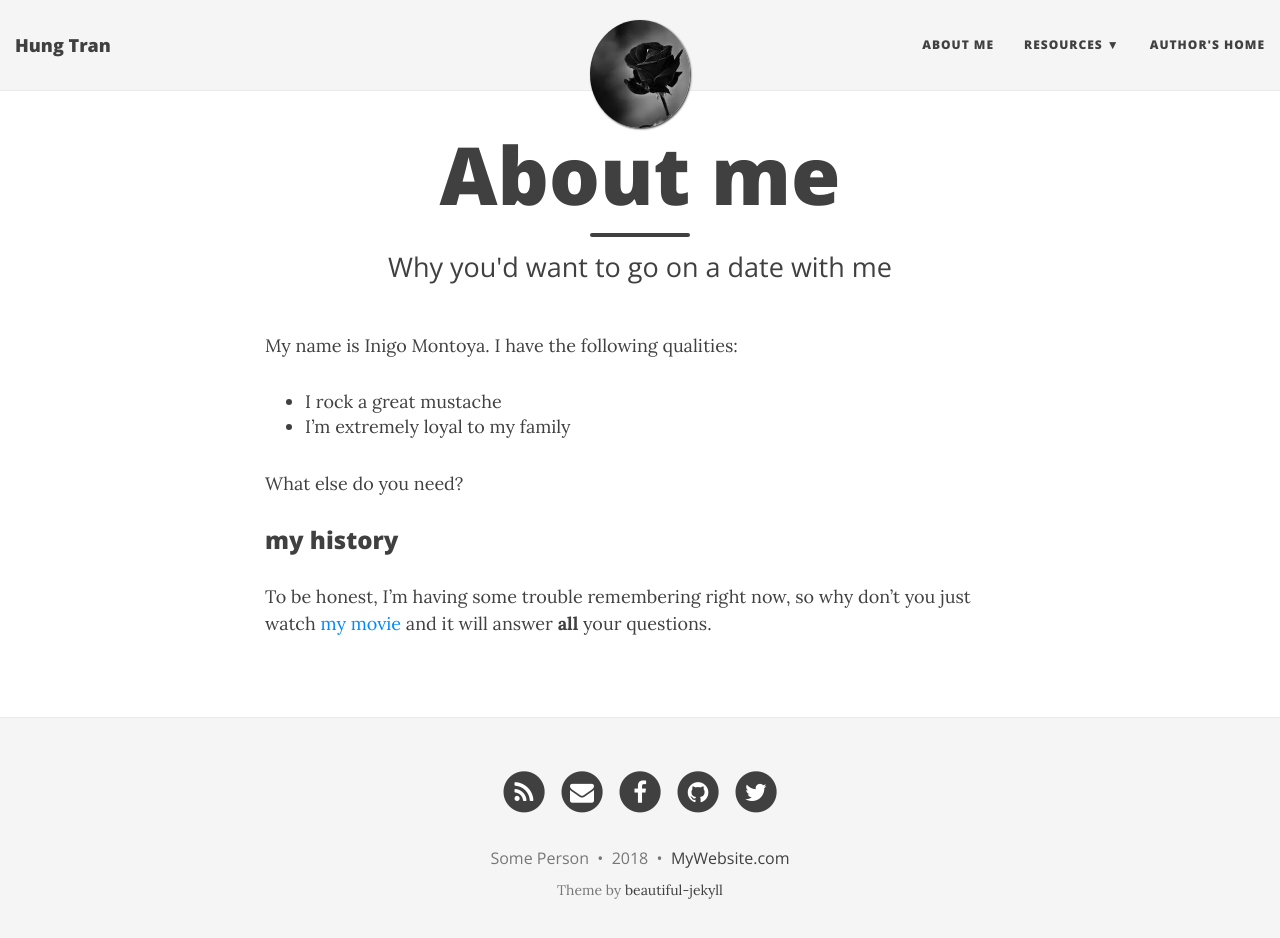
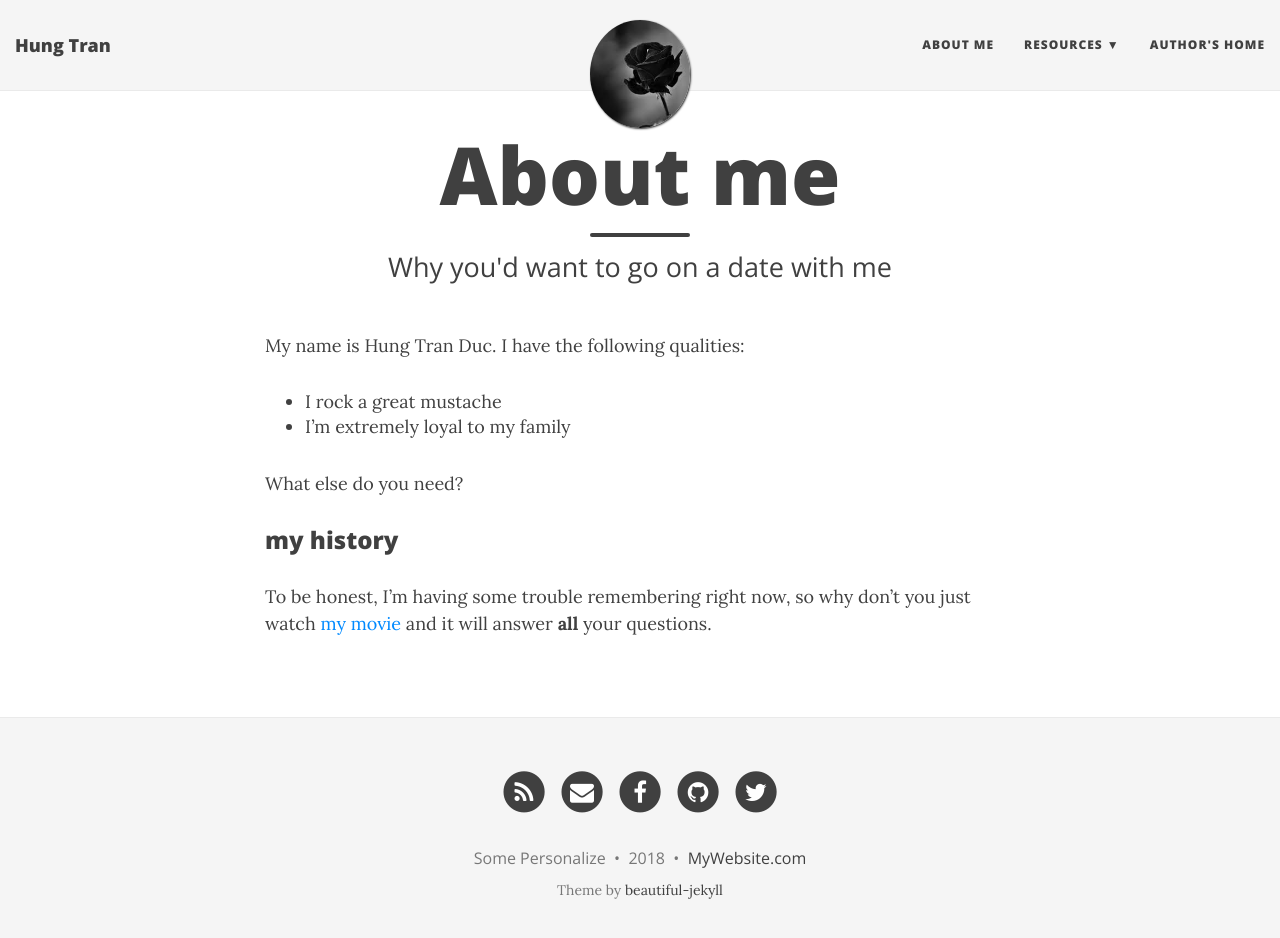
Before and after one commit to hungtranqn/hungtranqn.github.io, a Jekyll site: the page built from aboutme.md, in a window 1280 px wide and 951 px high. Shown: the top 938 px of the window. Built offline with Jekyll 4.4.1, drawn with Linux system fonts in a browser that asks for light colours; nearby versions of some CDN libraries; some of the changed lines change nothing that is shown.

Commit message:
add demo web

```diff
--- a/_config.yml
+++ b/_config.yml
@@ -64,7 +64,7 @@ footer-link-col: "#404040"
 # Change all these values or delete the ones you don't want.
 # Important: you must keep the "name" parameter, everything else you can remove
 author:
-  name: Some Person
+  name: Some Personalize
 
 # Select your active Social Network Links.
 # Uncomment the links you want to show in the footer and add your information to each link.
@@ -72,10 +72,10 @@ author:
 # If you want to add a new link that isn't here, you'll need to also edit the file _data/SocialNetworks.yml
 social-network-links:
   rss: true
-  email: "someone@example.com"
-  facebook: daattali
-  github: daattali
-  twitter: daattali
+  email: "hungtdqn96@gmail.com"
+  facebook: hungtranduc1996
+  github: hungtranqn
+  twitter: hungtran96qn
 #  reddit: yourname
 #  google-plus: +DeanAttali
 #  linkedin: daattali
--- a/aboutme.md
+++ b/aboutme.md
@@ -4,7 +4,7 @@ title: About me
 subtitle: Why you'd want to go on a date with me
 ---
 
-My name is Inigo Montoya. I have the following qualities:
+My name is Hung Tran Duc. I have the following qualities:
 
 - I rock a great mustache
 - I'm extremely loyal to my family
```
